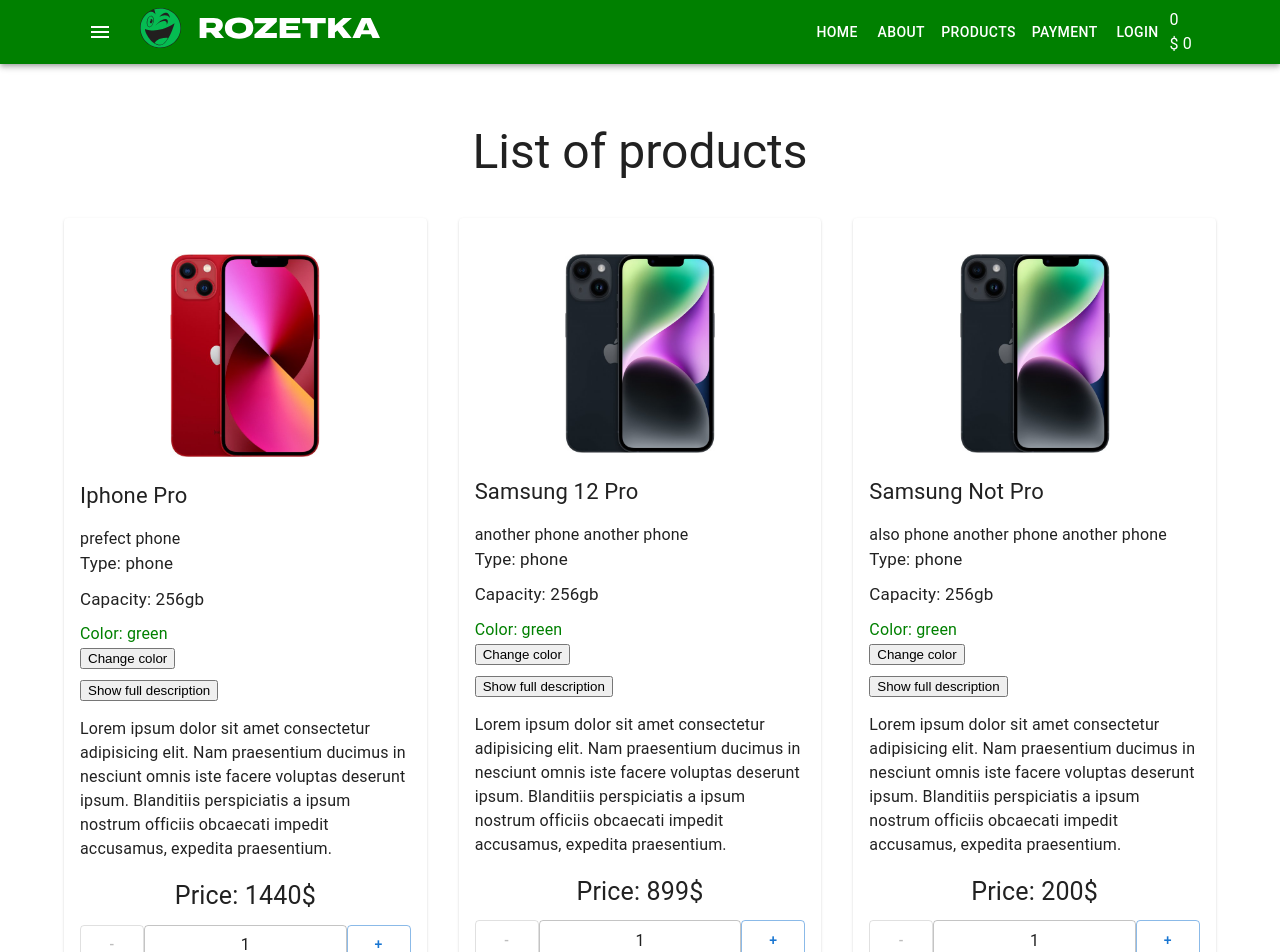
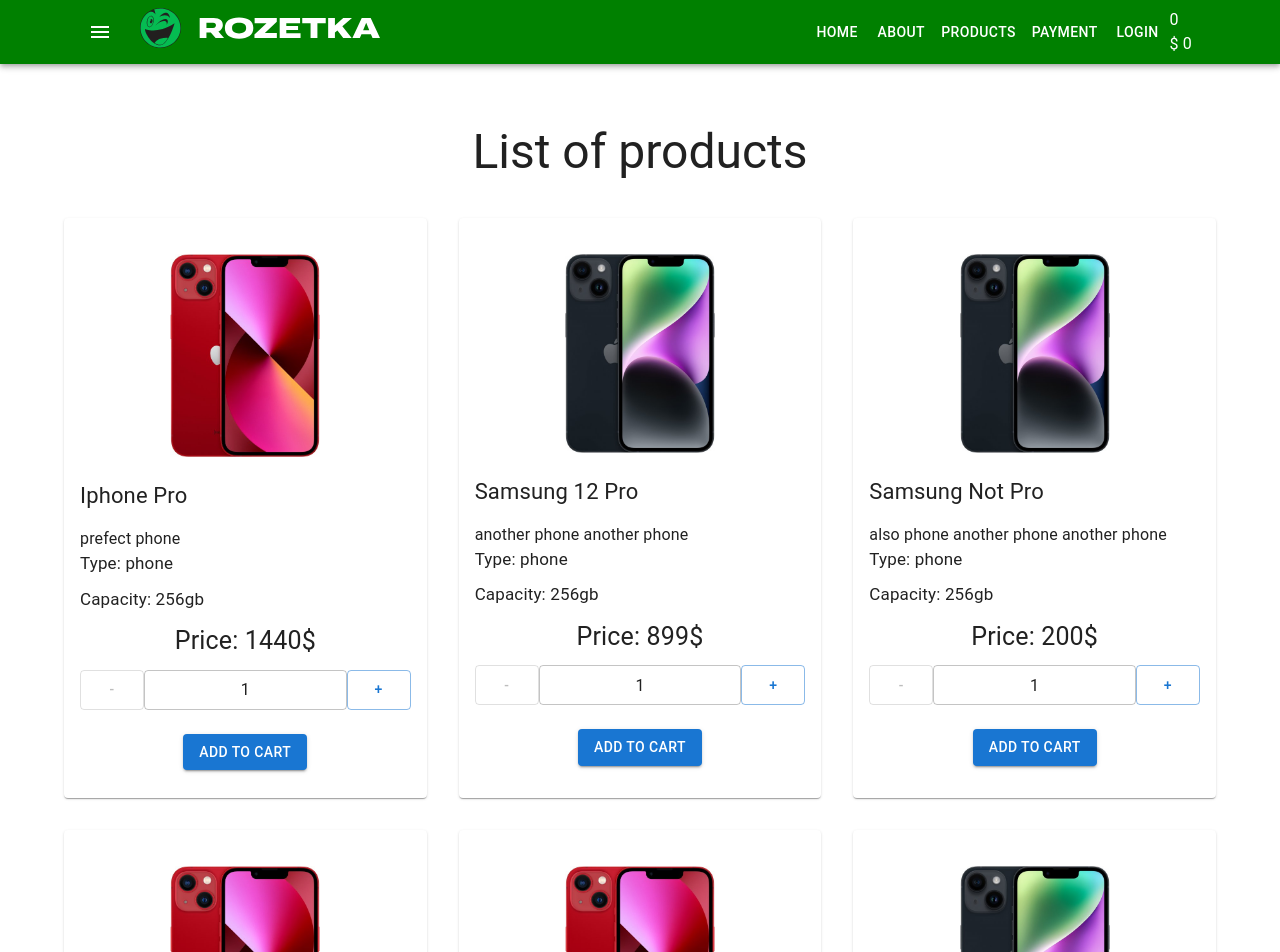
Before and after one commit to Artem-Semenov/shop-project, a React (Create React App) app: page / in a window 1280 px wide. Shown: the top 952 px of the page. Built offline with nearby package versions, Linux system fonts and the light colour scheme.

Commit message:
added functional decrement - increment

```diff
--- a/src/components/ProductsList/ProductListItem.tsx
+++ b/src/components/ProductsList/ProductListItem.tsx
@@ -6,7 +6,7 @@
   TextField,
 } from "@mui/material";
 import "./ProductListItem.scss";
-import { Component } from "react";
+import { useState } from "react";
 
 type Props = {
   name: string;
@@ -17,51 +17,23 @@
   image: string;
 };
 
-type State = {
-  count: number;
-  color: string;
-  show: boolean;
-};
+const ProductListItem = ({
+  name,
+  type,
+  capacity,
+  desc,
+  price,
+  image,
+}: Props) => {
+  const [count, setCount] = useState<number>(1);
 
-class ProductListItem extends Component<Props, State> {
-  state = {
-    count: 1,
-    color: "green",
-    show: true,
-  };
+const onIncrement = () => {
+  setCount((prevState) => prevState + 1)
+}
+const onDecrement = () => {
+  setCount((prevState) => prevState - 1)
+}
 
-  onIncrementClick = (num: number) => {
-    this.setState((prevState) => ({
-      count: prevState.count + num,
-    }));
-  };
-  onDecrementClick = (num: number) => {
-    this.setState((prevState) => ({
-      count: prevState.count - num,
-    }));
-  };
-
-  onChangeColorClick = () => {
-    this.setState((prevState) => ({
-      color:
-        prevState.color === "green"
-          ? "red"
-          : prevState.color === "red"
-          ? "purple"
-          : prevState.color === "purple"
-          ? "aqua"
-          : "green",
-    }));
-  };
-
-  onShoAccordionBtnClick = () => {
-    this.setState((prevState) => ({
-      show: !prevState.show,
-    }));
-  };
-
-  render() {
-    const { name, type, capacity, desc, price, image } = this.props;
   return (
     <Card className="product">
       <CardContent>
@@ -72,42 +44,17 @@
         <div className="product-desc">{desc}</div>
         <div className="product-features">Type: {type}</div>
         <div className="product-features">Capacity: {capacity}gb</div>
-          <div>
-            <span style={{ color: this.state.color }}>
-              {" "}
-              Color: {this.state.color}
-            </span>
-          </div>
-          <button onClick={() => this.onChangeColorClick()}>
-            Change color
-          </button>
-          <button
-            onClick={() => this.onShoAccordionBtnClick()}
-            style={{ display: "block", marginTop: "10px" }}
-          >
-            Show full description
-          </button>
-          {
-            this.state.show ? <p>
-            Lorem ipsum dolor sit amet consectetur adipisicing elit. Nam
-            praesentium ducimus in nesciunt omnis iste facere voluptas deserunt
-            ipsum. Blanditiis perspiciatis a ipsum nostrum officiis obcaecati
-            impedit accusamus, expedita praesentium.
-          </p> : null
-          }
-
-
         <div className="product-price">Price: {price}$</div>
         <div className="product-quantity">
           <Button
             variant="outlined"
-              onClick={() => this.onDecrementClick(1)}
-              disabled={this.state.count <= 1}
+            onClick={() => onDecrement()}
+            disabled={count <= 1}
           >
             -
           </Button>
-            <TextField size="small" value={this.state.count}></TextField>
-            <Button variant="outlined" onClick={() => this.onIncrementClick(1)}>
+          <TextField size="small" value={count}></TextField>
+          <Button variant="outlined" onClick={() => onIncrement()}>
             +
           </Button>
         </div>
@@ -119,34 +66,6 @@
       </CardActions>
     </Card>
   );
-  }
-}
+};
 
-/*
-const ProductListItem = ({name, type, capacity, desc, price, image} : Props) => {
-  return (
-    <Card className="product">
-      <CardContent>
-        <div className="product-image">
-          <img src={image} alt=""/>
-        </div>
-        <div className="product-title">{name}</div>
-        <div className="product-desc">{desc}</div>
-        <div className="product-features">Type: {type}</div>
-        <div className="product-features">Capacity: {capacity}gb</div>
-        <div className="product-price">Price: {price}$</div>
-        <div className="product-quantity">
-          <Button variant="outlined">-</Button>
-          <TextField size="small" value='1'></TextField>
-          <Button variant="outlined">+</Button>
-        </div>
-      </CardContent>
-      <CardActions>
-        <div className="btns-wrap">
-          <Button variant="outlined">Add to cart</Button>
-        </div>
-      </CardActions>
-    </Card>
-  );
-}; */
 export default ProductListItem;
```
Lines whose indentation alone changed are shown as unchanged.
